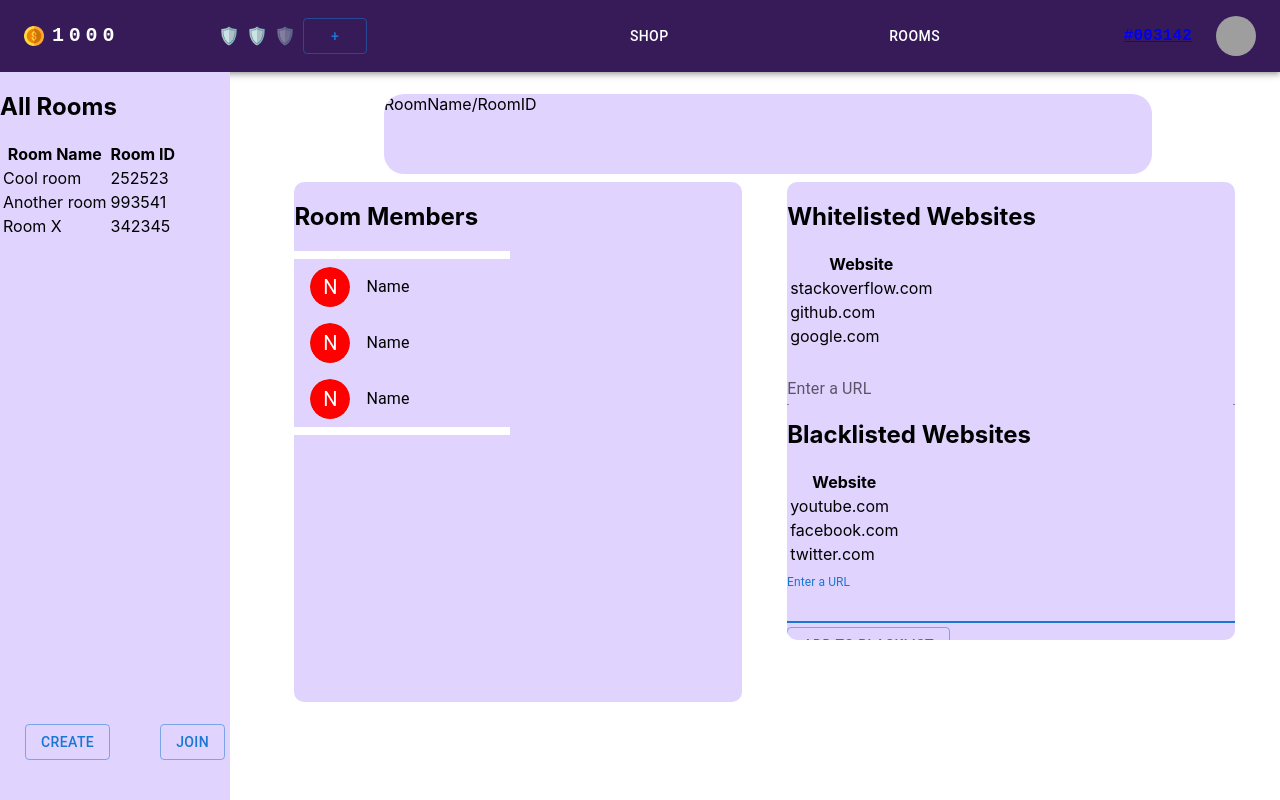
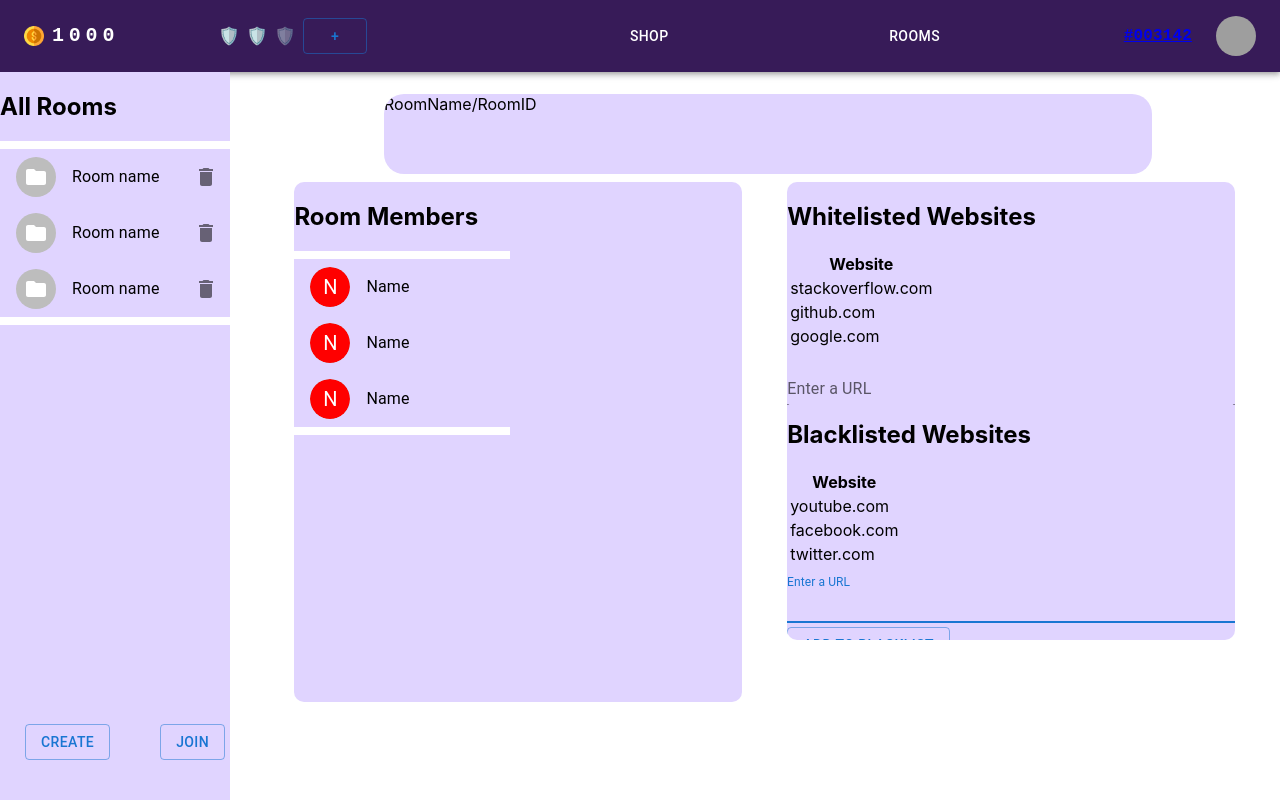
Before and after one commit to JDCRecomendable/wdcc-x-sesa-hackathon-2022, a React (Create React App) app in the folder frontend/: page /rooms in a window 1280 px wide. Built offline with nearby package versions, Linux system fonts and the light colour scheme; grey boxes are pictures that could not be loaded.

Commit message:
Add rooms list component

```diff
--- a/frontend/src/components/RoomsList.js
+++ b/frontend/src/components/RoomsList.js
@@ -0,0 +1,57 @@
+import * as React from "react";
+import { styled } from "@mui/material/styles";
+import Box from "@mui/material/Box";
+import List from "@mui/material/List";
+import ListItem from "@mui/material/ListItem";
+import ListItemAvatar from "@mui/material/ListItemAvatar";
+import ListItemText from "@mui/material/ListItemText";
+import Avatar from "@mui/material/Avatar";
+import IconButton from "@mui/material/IconButton";
+import FolderIcon from "@mui/icons-material/Folder";
+import DeleteIcon from "@mui/icons-material/Delete";
+
+const roomDummyData = [
+  { _id: 252523, name: "Cool room" },
+  { _id: 993541, name: "Another room" },
+  { _id: 342345, name: "Room X" },
+];
+
+function generate(element) {
+  return roomDummyData.map(room =>
+    React.cloneElement(element, {
+      key: room._id,
+    })
+  );
+}
+
+const Demo = styled("div")(({ theme }) => ({
+  backgroundColor: theme.palette.background.paper,
+}));
+
+export default function RoomsList() {
+  return (
+    <Box sx={{ flexGrow: 1, maxWidth: 752 }}>
+      <Demo>
+        <List>
+          {generate(
+            <ListItem
+              sx={{ background: "#E0D4FF" }}
+              secondaryAction={
+                <IconButton edge="end" aria-label="delete">
+                  <DeleteIcon />
+                </IconButton>
+              }
+            >
+              <ListItemAvatar>
+                <Avatar>
+                  <FolderIcon />
+                </Avatar>
+              </ListItemAvatar>
+              <ListItemText primary="Room name" />
+            </ListItem>
+          )}
+        </List>
+      </Demo>
+    </Box>
+  );
+}
--- a/frontend/src/pages/RoomsPage.js
+++ b/frontend/src/pages/RoomsPage.js
@@ -4,23 +4,11 @@ import TextField from "@mui/material/TextField";
 import Button from "@mui/material/Button";
 import { useState } from "react";
 import PeopleList from "../components/PeopleList";
+import RoomsList from "../components/RoomsList";
 
 const RoomsPage = () => {
-  const roomDummyData = [
-    { _id: 252523, name: "Cool room" },
-    { _id: 993541, name: "Another room" },
-    { _id: 342345, name: "Room X" },
-  ];
-
   const blacklistDummyData = ["youtube.com", "facebook.com", "twitter.com"];
   const whitelistDummyData = ["stackoverflow.com", "github.com", "google.com"];
-
-  const roomsList = roomDummyData.map(room => (
-    <tr key={room.id}>
-      <td>{room.name}</td>
-      <td>{room._id}</td>
-    </tr>
-  ));
 
   const whitelisted = whitelistDummyData.map(website => (
     <tr key={website}>
@@ -52,16 +40,7 @@ const RoomsPage = () => {
         }}
       >
         <h2>All Rooms</h2>
-
-        <table>
-          <thead>
-            <tr>
-              <th>Room Name</th>
-              <th>Room ID</th>
-            </tr>
-          </thead>
-          <tbody>{roomsList}</tbody>
-        </table>
+        <RoomsList />
         <div style={{ float: "left", position: "fixed", bottom: "5%" }}>
           <CreateRoom />
           <JoinRoom />
```
